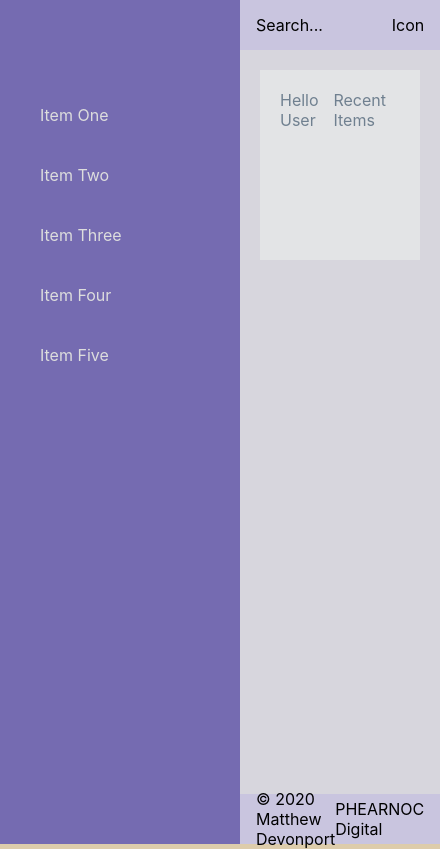
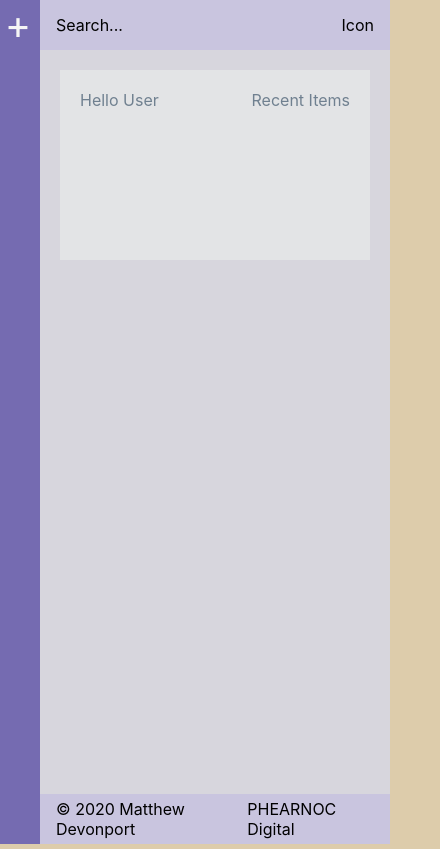
Before and after one commit to matthew-devonport/2020-17-09, a React (Create React App) app: page / in a window 390 px wide. Shown: the whole page, 440 px wide, since content can reach past the window. Built offline with nearby package versions, Linux system fonts and the light colour scheme.

Commit message:
started scaling sidenav to mobile

```diff
--- a/src/App.js
+++ b/src/App.js
@@ -6,30 +6,30 @@ function App() {
     <React.Fragment>
       <div className="grid-container">
         <header className="header">
-          <div class="header__search">Search...</div>
-          <div class="header__avatar">Icon</div>
+          <div className="header__search">Search...</div>
+          <div className="header__avatar">Icon</div>
         </header>
         <aside className="sidenav">
-          <ul class="sidenav__list">
-            <li class="sidenav__list-item">Item One</li>
-            <li class="sidenav__list-item">Item Two</li>
-            <li class="sidenav__list-item">Item Three</li>
-            <li class="sidenav__list-item">Item Four</li>
-            <li class="sidenav__list-item">Item Five</li>
+          <div className="mobileNavIcon">+</div>
+          <ul className="sidenav__list">
+            <li className="sidenav__list-item">Item One</li>
+            <li className="sidenav__list-item">Item Two</li>
+            <li className="sidenav__list-item">Item Three</li>
+            <li className="sidenav__list-item">Item Four</li>
+            <li className="sidenav__list-item">Item Five</li>
           </ul>
         </aside>
         <main className="main">
-          <div class="main-header">
-            <div class="main-header__heading">Hello User</div>
-            <div class="main-header__updates">Recent Items</div>
+          <div className="main-header">
+            <div className="main-header__heading">Hello User</div>
+            <div className="main-header__updates">Recent Items</div>
           </div>
         </main>
         <footer className="footer">
-          <div class="footer__copyright">&copy; 2020 Matthew Devonport</div>
-          <div class="footer__signature">PHEARNOC Digital</div>
+          <div className="footer__copyright">&copy; 2020 Matthew Devonport</div>
+          <div className="footer__signature">PHEARNOC Digital</div>
         </footer>
       </div>
-
     </React.Fragment>
   );
 }
--- a/src/App.scss
+++ b/src/App.scss
@@ -25,7 +25,7 @@ $mainColor: #283972;
 
 .sidenav {
   grid-area: sidenav;
-  background-color: #232035;
+  background-color: #756bb1;
 }
 
 .main {
@@ -70,6 +70,19 @@ $mainColor: #283972;
   color: slategray;
 }
 
+/* Force varying heights to simulate dynamic content */
+.card:first-child {
+  height: 485px;
+}
+
+.card:nth-child(2) {
+  height: 200px;
+}
+
+.card:nth-child(3) {
+  height: 265px;
+}
+
 .header, .footer {
   display: flex;
   align-items: center;
@@ -77,3 +90,45 @@ $mainColor: #283972;
   padding: 0 16px;
   background-color: #c9c5df;
 }
+
+
+// Responsive Layout
+
+  /* Non-mobile styles, 750px breakpoint */
+  @media only screen and (min-width: 781px) {
+    /* Show the sidenav */
+    .grid-container {
+      grid-template-columns: 240px 1fr; /* Show the side nav for non-mobile screens */
+      grid-template-areas:
+        "sidenav header"
+        "sidenav main"
+        "sidenav footer";
+    }
+
+    .sidenav {
+      display: flex;
+      flex-direction: column;
+    }
+
+    .mobileNavIcon {
+      visibility: hidden;
+    }
+  }
+
+  @media only screen and (max-width: 780px) {
+  .sidenav {
+    visibility: hidden;
+  }
+  .grid-container {
+    grid-template-columns: 40px 1fr;
+    background-color:#756bb1;
+  }
+
+  .mobileNavIcon {
+    visibility: visible;
+    float: top;
+    font-size: 40px;
+    color: whitesmoke;
+    margin-left: 12%;
+  }
+  }
```
